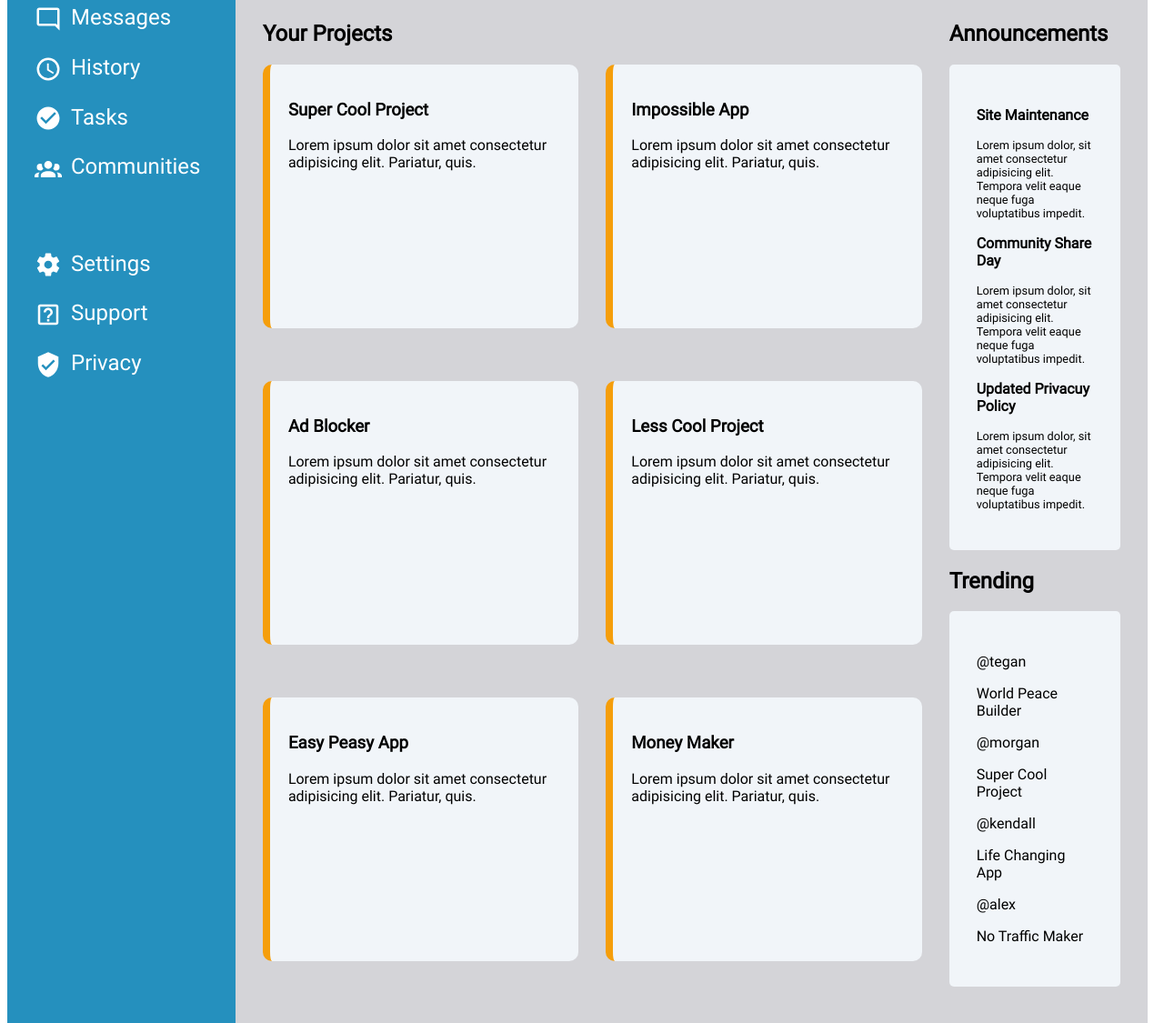
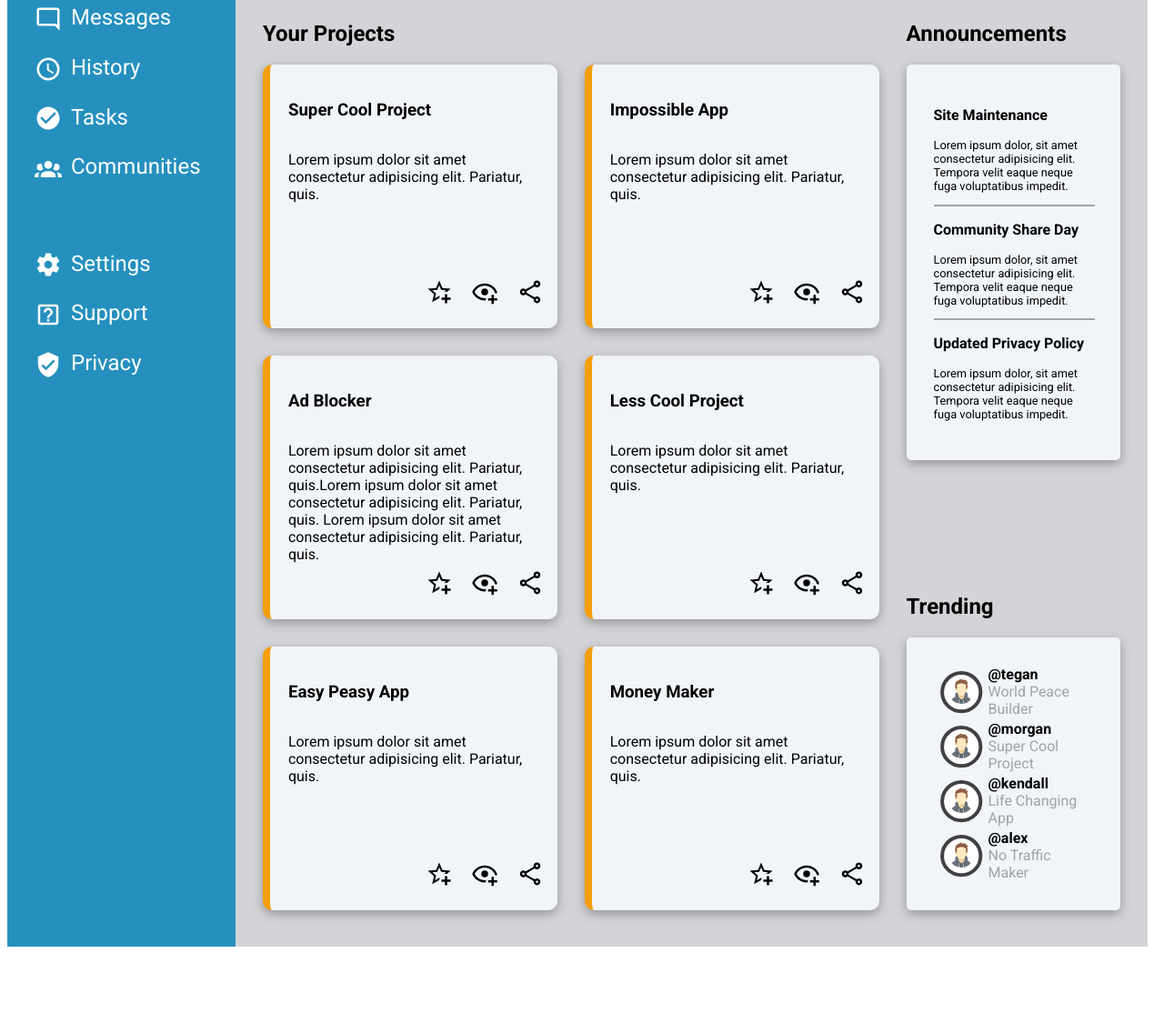
Before and after one commit to FishShalami/odin-dashboard, a plain HTML site: page index.html in a window 1280 px wide. Shown: the part 217-1342 px from the top of the page at 91% size. After the commit the page ends 1258 px from the top, so only its background shows below. Drawn offline with Linux system fonts and the light colour scheme.

Commit message:
Styled trending section, changed to google fonts web link, minor edits

```diff
--- a/index.html
+++ b/index.html
@@ -5,6 +5,10 @@
     <meta name="viewport" content="width=device-width, initial-scale=1.0">
     <title>Document</title>
     <link rel="stylesheet" href="styles.css">
+    <link rel="preconnect" href="https://fonts.googleapis.com">
+    <link rel="preconnect" href="https://fonts.gstatic.com" crossorigin>
+    <link href="https://fonts.googleapis.com/css2?family=Roboto:ital,wght@0,100;0,300;0,400;0,500;0,700;0,900;1,100;1,300;1,400;1,500;1,700;1,900&display=swap" rel="stylesheet">
+
 </head>
 <body>
     <div class="sidebar">
@@ -59,32 +63,58 @@
                     <div class="card">
                         <h3>Super Cool Project</h3>
                         <p class="card-content">Lorem ipsum dolor sit amet consectetur adipisicing elit. Pariatur, quis.</p>
-                        <span class="option-bar"></span>
+                        <span class="option-bar">
+                            <img src="images/star-plus-outline.svg" alt="" height="30px">
+                            <img src="images/eye-plus-outline.svg" alt="" height="30px">
+                            <img src="images/share-variant-outline.svg" alt="" height="30px">
+                        </span>
                     </div>
                     <div class="card">
                         <h3>Impossible App</h3>
                         <p class="card-content">Lorem ipsum dolor sit amet consectetur adipisicing elit. Pariatur, quis.</p>
-                        <span class="option-bar"></span>
+                        <span class="option-bar">
+                            <img src="images/star-plus-outline.svg" alt="" height="30px">
+                            <img src="images/eye-plus-outline.svg" alt="" height="30px">
+                            <img src="images/share-variant-outline.svg" alt="" height="30px">
+                        </span>
                     </div>
                     <div class="card">
                         <h3>Ad Blocker</h3>
-                        <p class="card-content">Lorem ipsum dolor sit amet consectetur adipisicing elit. Pariatur, quis.</p>
-                        <span class="option-bar"></span>
+                        <p class="card-content">Lorem ipsum dolor sit amet consectetur adipisicing elit.
+                            Pariatur, quis.Lorem ipsum dolor sit amet consectetur adipisicing elit. Pariatur, quis.
+                            Lorem ipsum dolor sit amet consectetur adipisicing elit. Pariatur, quis.</p>
+                        <span class="option-bar">
+                            <img src="images/star-plus-outline.svg" alt="" height="30px">
+                            <img src="images/eye-plus-outline.svg" alt="" height="30px">
+                            <img src="images/share-variant-outline.svg" alt="" height="30px">
+                        </span>
                     </div>
                     <div class="card">
                         <h3>Less Cool Project</h3>
                         <p class="card-content">Lorem ipsum dolor sit amet consectetur adipisicing elit. Pariatur, quis.</p>
-                        <span class="option-bar"></span>
+                        <span class="option-bar">
+                            <img src="images/star-plus-outline.svg" alt="" height="30px">
+                            <img src="images/eye-plus-outline.svg" alt="" height="30px">
+                            <img src="images/share-variant-outline.svg" alt="" height="30px">
+                        </span>
                     </div>
                     <div class="card">
                         <h3>Easy Peasy App</h3>
                         <p class="card-content">Lorem ipsum dolor sit amet consectetur adipisicing elit. Pariatur, quis.</p>
-                        <span class="option-bar"></span>
+                        <span class="option-bar">
+                            <img src="images/star-plus-outline.svg" alt="" height="30px">
+                            <img src="images/eye-plus-outline.svg" alt="" height="30px">
+                            <img src="images/share-variant-outline.svg" alt="" height="30px">
+                        </span>
                     </div>
                     <div class="card">
                         <h3>Money Maker</h3>
                         <p class="card-content">Lorem ipsum dolor sit amet consectetur adipisicing elit. Pariatur, quis.</p>
-                        <span class="option-bar"></span>
+                        <span class="option-bar">
+                            <img src="images/star-plus-outline.svg" alt="" height="30px">
+                            <img src="images/eye-plus-outline.svg" alt="" height="30px">
+                            <img src="images/share-variant-outline.svg" alt="" height="30px">
+                        </span>
                     </div>
                 </div>
             </div>
@@ -98,12 +128,14 @@
                                 <p>Site Maintenance</p>
                                 <p>Lorem ipsum dolor, sit amet consectetur adipisicing elit. Tempora velit eaque neque fuga voluptatibus impedit.</p>
                             </div>
+                            <hr width="100%" color="#a3a3a3">
                             <div class="announcement">
                                 <p>Community Share Day</p>
                                 <p>Lorem ipsum dolor, sit amet consectetur adipisicing elit. Tempora velit eaque neque fuga voluptatibus impedit.</p>
                             </div>
+                            <hr width="100%" color="#a3a3a3">
                             <div class="announcement">
-                                <p>Updated Privacuy Policy</p>
+                                <p>Updated Privacy Policy</p>
                                 <p>Lorem ipsum dolor, sit amet consectetur adipisicing elit. Tempora velit eaque neque fuga voluptatibus impedit.</p>
                             </div>
                     </div>
@@ -112,20 +144,32 @@
                         <h2 class="trending-title">Trending</h2>
                         <div class='trending-group'>
                             <div class="trending-user">
-                                <p>@tegan</p>
-                                <p>World Peace Builder</p>
+                                <img src="images/custom-avatar.svg" alt="" height="60px">
+                                <span>
+                                    <p><a href="">@tegan</a></p>
+                                    <p>World Peace Builder</p>
+                                </span>
                             </div>
                             <div class="trending-user">
-                                <p>@morgan</p>
-                                <p>Super Cool Project</p>
+                                <img src="images/custom-avatar.svg" alt="" height="60px">
+                                <span>
+                                    <p><a href="">@morgan</a></p>
+                                    <p>Super Cool Project</p>
+                                </span>
                             </div>
                             <div class="trending-user">
-                                <p>@kendall</p>
-                                <p>Life Changing App</p>
+                                <img src="images/custom-avatar.svg" alt="" height="60px">
+                                <span>
+                                    <p><a href="">@kendall</a></p>
+                                    <p>Life Changing App</p>
+                                </span>
                             </div>
                             <div class="trending-user">
-                                <p>@alex</p>
-                                <p>No Traffic Maker</p>
+                                <img src="images/custom-avatar.svg" alt="" height="60px">
+                                <span>
+                                    <p><a href="">@alex</a></p>
+                                    <p>No Traffic Maker</p>
+                                </span>
                             </div>
                         </div>
                 </div>
--- a/styles.css
+++ b/styles.css
@@ -1,7 +1,7 @@
-@font-face {
-    font-family: 'Roboto';
+/* @font-face {
+    font-family: 'Roboto', sans-serif;
     src: url(fonts/Roboto-Regular.ttf);
-}
+} */
 
 :root {
     --sidebar-color: #2590be;
@@ -132,13 +132,13 @@ body {
     grid-column: 1/2;
     align-self: center;
     justify-self: center;
+
 }
 
 .greeting {
     display: grid;
     grid-row: 1 / 3;
     grid-column: 2/3;
-    /* align-items: start; */
 }
 
 .greeting>p:first-of-type {
@@ -170,14 +170,17 @@ button {
     border-radius: 20px;
     font-size: 1.5rem;
     height: 2.5rem;
+}
 
-
+button:hover {
+    background-color: var(--card-trim-color);
+    box-shadow: 0 4px 12px rgba(0, 0, 0, 0.3);
 }
 
 .main {
     grid-area: main;
     display: grid;
-    grid-template-columns: 4fr 1fr;
+    grid-template-columns: 3fr 1fr;
     grid-template-rows: auto 1fr;
     grid-template-areas:
     "project-title announce-title"
@@ -228,7 +231,22 @@ button {
     padding: 20px;
     border-radius: 10px;
     border-left: 8px solid var(--card-trim-color);
+    box-shadow: 0 4px 12px rgba(0, 0, 0, 0.3);
+    display: grid;
+    grid-template-rows: 1fr 4fr;
+    position: relative;
 
+}
+
+.card .option-bar {
+    display: flex;
+    flex: 1;
+    gap: 20px;
+    position: absolute;
+    top: 235px;
+    right: 15px;
+    /* width: 200px; */
+    /* height: 100px; */
 }
 
 .announce-group,
@@ -236,17 +254,49 @@ button {
     background-color: var(--white-color);
     border-radius: 5px;
     padding: 30px;
+    box-shadow: 0 4px 12px rgba(0, 0, 0, 0.3);
+}
+
+.trending-group {
+    display: grid;
+    grid-template-columns: 1fr;
+    grid-template-rows: repeat(4, 1fr);
+}
+
+.trending-user {
+    display: grid;
+    grid-template-columns: 1fr 3fr;
+    grid-template-rows: 1fr;
+    /* place-items: center; */
+}
+
+.trending-user span {
+    display: flex;
+    flex-direction: column;
+    align-self: center;
+    margin: 0;
+}
+
+.trending-user  p {
+    margin: 0;
+    text-align: left;
+
+}
+
+.trending-user p:last-of-type {
+    color: var(--shadow-color)
+
+}
+
+.trending-user p a {
+    text-decoration: none;
+    color: black;
+    font-weight: bold;
 }
 
 .sidebar > h1 {
     padding-left: 40px;
-    /* content: url(images/home.svg);
-    display: inline-block;
-    width: 50px;
-    height: 50px;
-    margin-right: 10px;
-    vertical-align: middle;
-    filter: invert(1) brightness(100); */
+
 }
 
 
@@ -347,5 +397,4 @@ button {
     height: 30px;
     margin-right: 10px;
     vertical-align: middle;
-    /* filter: invert(1) brightness(100); */
 }
```
